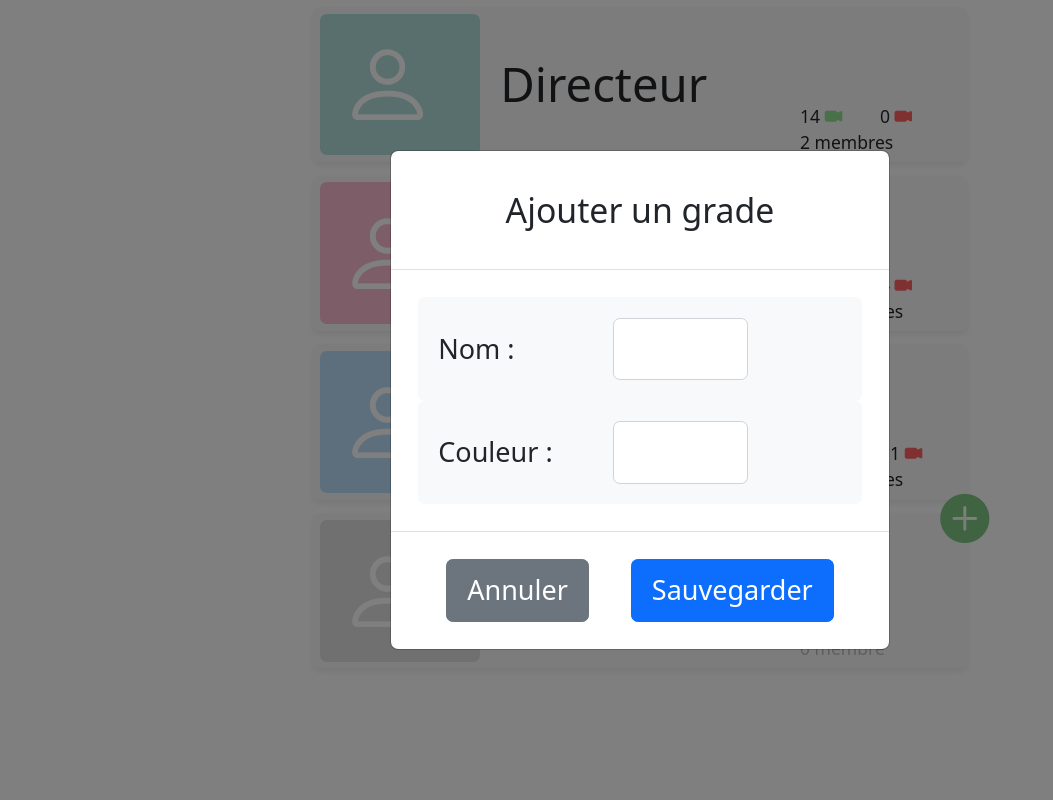
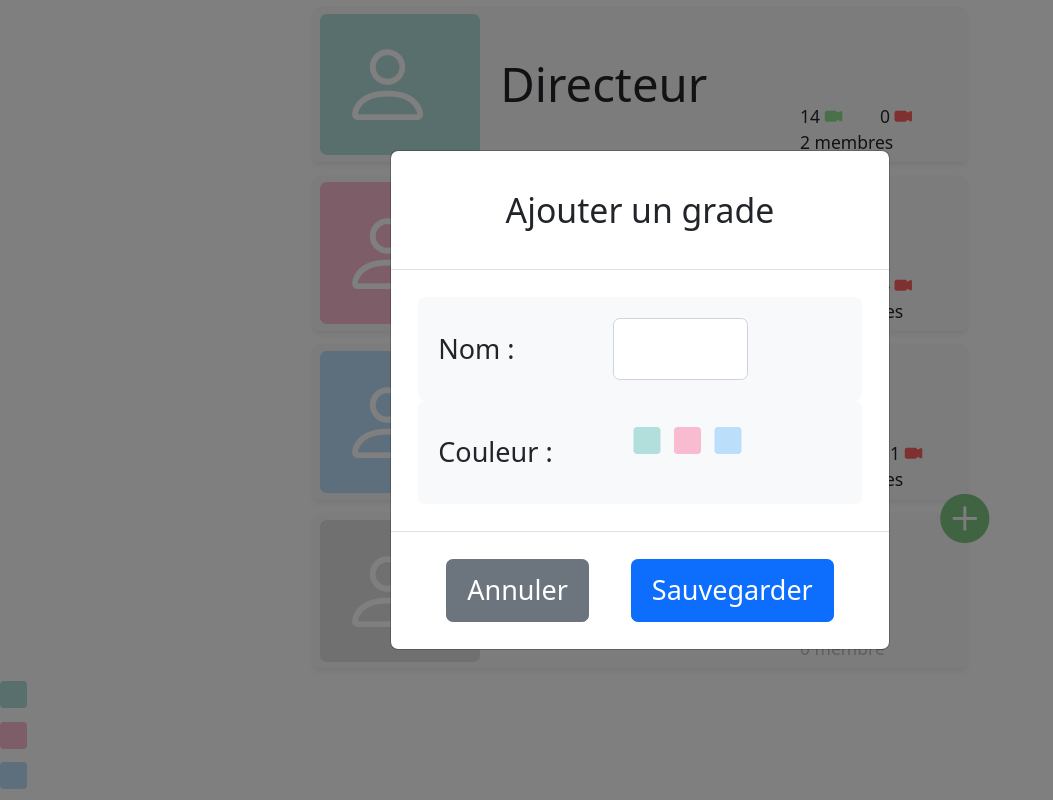
Before and after one commit to ikramjaujate/ProjetIntegration, a React (Create React App) app in the folder projet_integration/: page /grades in a window 1280 px wide. Both pictures are taken after a click on the icon 964 px from the left and 517 px from the top of the page. Shown: the whole page, without its empty margins (0-1053 px from the left). Built offline with nearby package versions, Linux system fonts and the light colour scheme.

Commit message:
Proposition de couleur pour création d'un grade

```diff
--- a/projet_integration/src/Grades.js
+++ b/projet_integration/src/Grades.js
@@ -41,24 +41,24 @@ function Grades() {
                             </div>
                             <div className="p-0 col-sm-12 align-self-end" style={{color:"#BDBDBD"}}>0 membre</div>
                         </div>
-                        {/* <i class="bi bi-plus-circle-fill green-text text-lighten-2"></i> */}
+                        {/* <i className="bi bi-plus-circle-fill green-text text-lighten-2"></i> */}
                     </div>
                 </div>
 
-                {/* <button type="button" class="btn btn-primary" data-bs-toggle="modal" data-bs-target="#gradeModal">
+                {/* <button type="button" className="btn btn-primary" data-bs-toggle="modal" data-bs-target="#gradeModal">
                 Launch demo modal
                 </button> */}
 
-                <div class="modal fade" id="gradeModal" tabindex="-1" aria-labelledby="gradeModalLabel" aria-hidden="true">
-                    <div class="modal-dialog modal-lg modal-dialog-centered modal-dialog-scrollable">
-                        <div class="modal-content">
-                        <div class="modal-header row">
-                            <h5 class="p-1 modal-title shadow-sm rounded col-sm-8 align-self-center offset-sm-2" style={{backgroundColor:'#BBDEFB', color:"white", textAlign:"center"}} id="gradeModalLabel">Bénéficaire</h5>
-                            {/* <button type="button" class="btn-close col-sm-1" data-bs-dismiss="modal" aria-label="Close"></button> */}
+                <div className="modal fade" id="gradeModal" tabindex="-1" aria-labelledby="gradeModalLabel" aria-hidden="true">
+                    <div className="modal-dialog modal-lg modal-dialog-centered modal-dialog-scrollable">
+                        <div className="modal-content">
+                        <div className="modal-header row">
+                            <h5 className="p-1 modal-title shadow-sm rounded col-sm-8 align-self-center offset-sm-2" style={{backgroundColor:'#BBDEFB', color:"white", textAlign:"center"}} id="gradeModalLabel">Bénéficaire</h5>
+                            {/* <button type="button" className="btn-close col-sm-1" data-bs-dismiss="modal" aria-label="Close"></button> */}
                         </div>
-                        <div class="modal-body">
+                        <div className="modal-body">
 
-                            <div class="container-fluid">
+                            <div className="container-fluid">
                                 <CameraInfo color="#90e093" name="CAM1" notification={false}/>
                                 <CameraInfo color="#90e093" name="CAM2" notification={false}/>
                                 <CameraInfo color="#ff6060" name="CAM3" notification={false}/>
@@ -72,50 +72,57 @@ function Grades() {
                             </div>
 
                         </div>
-                        <div class="modal-footer">
-                            <button type="button" class="btn btn-secondary" data-bs-dismiss="modal">Close</button>
-                            {/* <button type="button" class="btn btn-primary">Save changes</button> */}
+                        <div className="modal-footer">
+                            <button type="button" className="btn btn-secondary" data-bs-dismiss="modal">Close</button>
+                            {/* <button type="button" className="btn btn-primary">Save changes</button> */}
                         </div>
                         </div>
                     </div>
                 </div>
 
-                <div class="modal fade" id="addGradeModal" tabindex="-1" aria-labelledby="addGradeModalLabel" aria-hidden="true">
-                    <div class="modal-dialog modal modal-dialog-centered modal-dialog-scrollable">
-                        <div class="modal-content">
-                        <div class="modal-header row">
-                            <h5 class="p-1 modal-title col-sm-8 align-self-center offset-sm-2" style={{textAlign:"center"}} id="addGradeModalLabel">Ajouter un grade</h5>
-                            {/* <button type="button" class="btn-close col-sm-1" data-bs-dismiss="modal" aria-label="Close"></button> */}
+                <div className="modal fade" id="addGradeModal" tabindex="-1" aria-labelledby="addGradeModalLabel" aria-hidden="true">
+                    <div className="modal-dialog modal modal-dialog-centered modal-dialog-scrollable">
+                        <div className="modal-content">
+                        <div className="modal-header row">
+                            <h5 className="p-1 modal-title col-sm-8 align-self-center offset-sm-2" style={{textAlign:"center"}} id="addGradeModalLabel">Ajouter un grade</h5>
+                            {/* <button type="button" className="btn-close col-sm-1" data-bs-dismiss="modal" aria-label="Close"></button> */}
                         </div>
-                        <div class="modal-body">
+                        <div className="modal-body">
 
-                            <div class="container-fluid">
-                                <div class="row bg-light rounded">
-                                    <div class="col-md-4 p-1 m-2 bg-light rounded">
-                                        <label for="name-grade" class="col-form-label">Nom : </label>
+                            <div className="container-fluid">
+                                <div className="row bg-light rounded">
+                                    <div className="col-md-4 p-1 m-2 bg-light rounded">
+                                        <label for="name-grade" className="col-form-label">Nom : </label>
                                     </div>
-                                    <div class="p-1 m-2 col-md-4 bg-light rounded">
-                                        <input type="text" class="col-sm-4 form-control" id="name-grade" />
+                                    <div className="p-1 m-2 col-md-4 bg-light rounded">
+                                        <input type="text" className="col-sm-4 form-control" id="name-grade" />
                                     </div>
                                 </div>
-                                <div class="row bg-light rounded">
-                                    <div class="col-md-4 p-1 m-2 bg-light rounded">
-                                        <label for="color-grade" class="col-form-label">Couleur : </label>
+                                <div className="row bg-light rounded">
+                                    <div className="col-md-4 p-1 m-2 bg-light rounded">
+                                        <label for="color-grade" className="col-form-label">Couleur : </label>
                                     </div>
-                                    <div class="p-1 m-2 col-md-4 bg-light rounded">
-                                        <input type="text" class="col-sm-4 form-control" id="color-grade" />
+                                    <div className="p-1 m-2 col-md-4 bg-light rounded row">
+                                        {/* <input type="text" className="col-sm-4 form-control" id="color-grade" /> */}
+                                        <div className="col-md-1"><i type="button" className="bi bi-square-fill" style={{color:"#B2DFDB"}}></i></div>
+                                        <div className="col-md-1"><i type="button" className="bi bi-square-fill" style={{color:"#F8BBD0"}}></i></div>
+                                        <div className="col-md-1"><i type="button" className="bi bi-square-fill" style={{color:"#BBDEFB"}}></i></div>
                                     </div>
                                 </div>
                             </div>
 
                         </div>
-                        <div class="modal-footer justify-content-evenly">
-                            <button type="button" class="btn btn-secondary" data-bs-dismiss="modal">Annuler</button>
-                            <button type="button" class="btn btn-primary">Sauvegarder</button>
+                        <div className="modal-footer justify-content-evenly">
+                            <button type="button" className="btn btn-secondary" data-bs-dismiss="modal">Annuler</button>
+                            <button type="button" className="btn btn-primary">Sauvegarder</button>
                         </div>
                         </div>
                     </div>
                 </div>
+
+                <div><i type="button" className="bi bi-square-fill" style={{color:"#B2DFDB"}}></i></div>
+                <div><i type="button" className="bi bi-square-fill" style={{color:"#F8BBD0"}}></i></div>
+                <div><i type="button" className="bi bi-square-fill" style={{color:"#BBDEFB"}}></i></div>
 
             </div>
         </div>
--- a/projet_integration/src/components/CameraInfo.js
+++ b/projet_integration/src/components/CameraInfo.js
@@ -1,4 +1,6 @@
-import PropTypes from 'prop-types'
+import PropTypes from 'prop-types';
+import '../css/Grades.css';
+
 
 // {/* <i className="bi bi-person-circle" style={{color:'red', fontSize:'2em'}}></i> */}
 const CameraInfo = ({name, color, notification}) => {
--- a/projet_integration/src/components/LayoutGrade.js
+++ b/projet_integration/src/components/LayoutGrade.js
@@ -1,4 +1,5 @@
-import PropTypes from 'prop-types'
+import PropTypes from 'prop-types';
+import '../css/Grades.css';
 
 // {/* <i className="bi bi-person-circle" style={{color:'red', fontSize:'2em'}}></i> */}
 const LayoutGrade = ({name, color, members, allowed_camera, refused_camera}) => {
--- a/projet_integration/src/css/Grades.css
+++ b/projet_integration/src/css/Grades.css
@@ -1,3 +1,12 @@
+:root {
+    --color1 : #B2DFDB ;
+    --color2 : #F8BBD0 ;
+    --color3 : #BBDEFB ;
+    --x : #BDBDBD;
+    --camerAllow : #90E093 ;
+    --cameraRefuse : #FF6060 ;
+}
+
 .add-user:hover {
     color: #358539;
 }
```
